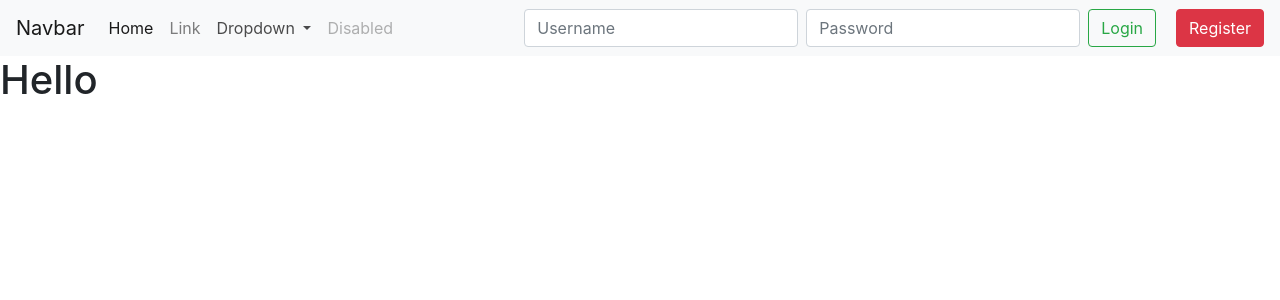
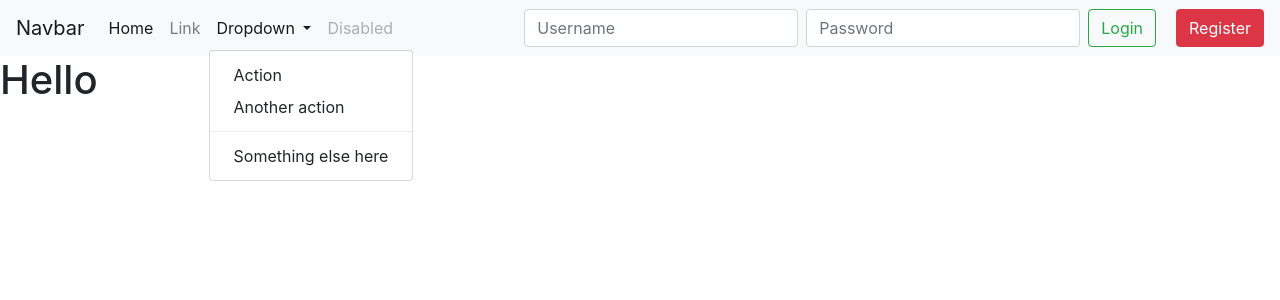
Before and after one commit to theroppex/festivali-spring-angular, an Angular app in the folder frontend/festivali/: page / in a window 1280 px wide. Both pictures are taken after a click on the button "Dropdown". Shown: the top 300 px of the page. Built offline with nearby package versions, Linux system fonts and the light colour scheme.

Commit message:
adds ng-bootstrap

```diff
--- a/frontend/festivali/package.json
+++ b/frontend/festivali/package.json
@@ -21,6 +21,7 @@
     "@angular/platform-browser": "^5.0.0",
     "@angular/platform-browser-dynamic": "^5.0.0",
     "@angular/router": "^5.0.0",
+    "@ng-bootstrap/ng-bootstrap": "^1.0.0-beta.8",
     "bootstrap": "^4.0.0-beta.2",
     "core-js": "^2.4.1",
     "rxjs": "^5.5.2",
--- a/frontend/festivali/src/app/app.module.ts
+++ b/frontend/festivali/src/app/app.module.ts
@@ -1,6 +1,7 @@
 import { BrowserModule } from '@angular/platform-browser';
 import { NgModule } from '@angular/core';
 
+import { NgbModule } from '@ng-bootstrap/ng-bootstrap';
 
 import { AppComponent } from './app.component';
 import { NavbarComponent } from './components/navbar/navbar.component';
@@ -14,7 +15,8 @@ import { LoginComponent } from './components/login/login.component';
     LoginComponent
   ],
   imports: [
-    BrowserModule
+    BrowserModule,
+    NgbModule.forRoot(),
   ],
   providers: [],
   bootstrap: [AppComponent]
--- a/frontend/festivali/src/app/components/navbar/navbar.component.html
+++ b/frontend/festivali/src/app/components/navbar/navbar.component.html
@@ -12,11 +12,11 @@
         <li class="nav-item">
           <a class="nav-link" href="#">Link</a>
         </li>
-        <li class="nav-item dropdown">
-          <a class="nav-link dropdown-toggle" href="#" id="navbarDropdown" role="button" data-toggle="dropdown" aria-haspopup="true" aria-expanded="false">
+        <li ngbDropdown class="nav-item dropdown">
+          <a ngbDropdownToggle class="nav-link dropdown-toggle" href="#" id="navbarDropdown" role="button" data-toggle="dropdown" aria-haspopup="true" aria-expanded="false">
             Dropdown
           </a>
-          <div class="dropdown-menu" aria-labelledby="navbarDropdown">
+          <div ngbDropdownMenu class="dropdown-menu" aria-labelledby="navbarDropdown">
             <a class="dropdown-item" href="#">Action</a>
             <a class="dropdown-item" href="#">Another action</a>
             <div class="dropdown-divider"></div>
```
Also changed, not shown: 1 other file (tests, documents, lock files or other folders).
